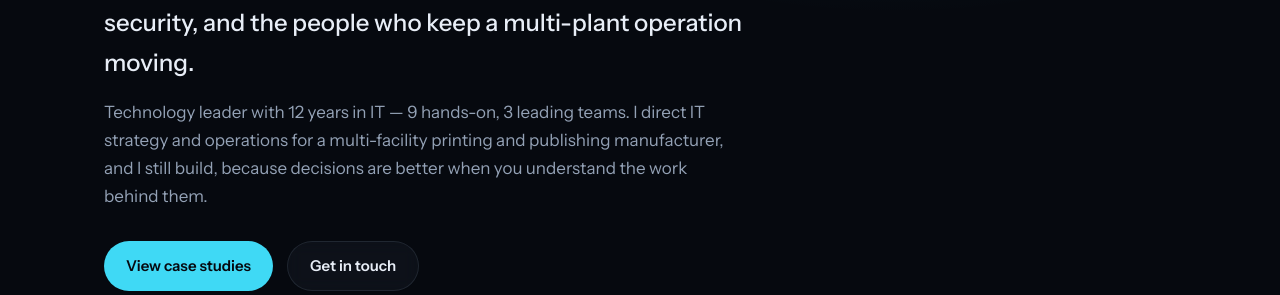
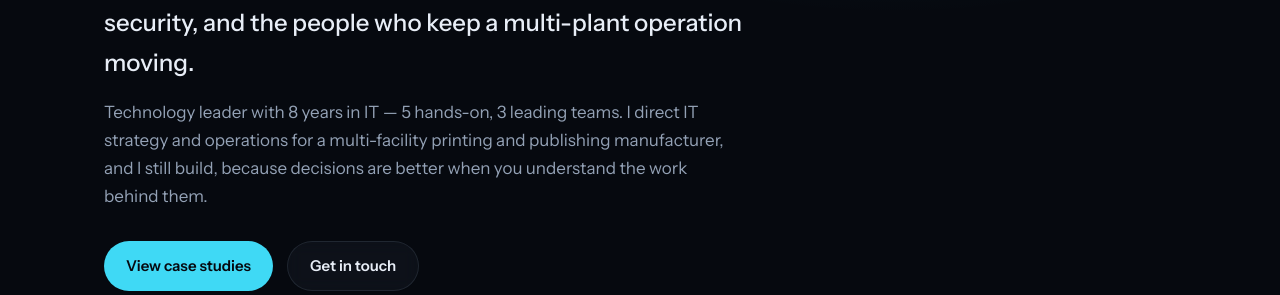
Before and after one commit to Ichilka/Ichilka.github.io, a Jekyll site: the page built from index.html, in a window 1280 px wide and 900 px high. Shown: the part 453-748 px from the top of the window. Built offline with Jekyll 4.4.1, drawn with Linux system fonts in a browser that asks for light colours.

Commit message:
Update summary with revised experience details

```diff
--- a/_data/profile.yml
+++ b/_data/profile.yml
@@ -13,7 +13,7 @@ tagline: >-
 
 # Short intro paragraph in the hero.
 summary: >-
-  Technology leader with 12 years in IT — 9 hands-on, 3 leading teams.
+  Technology leader with 8 years in IT — 5 hands-on, 3 leading teams.
   I direct IT strategy and operations for a multi-facility printing and
   publishing manufacturer, and I still build, because decisions are
   better when you understand the work behind them.
```
